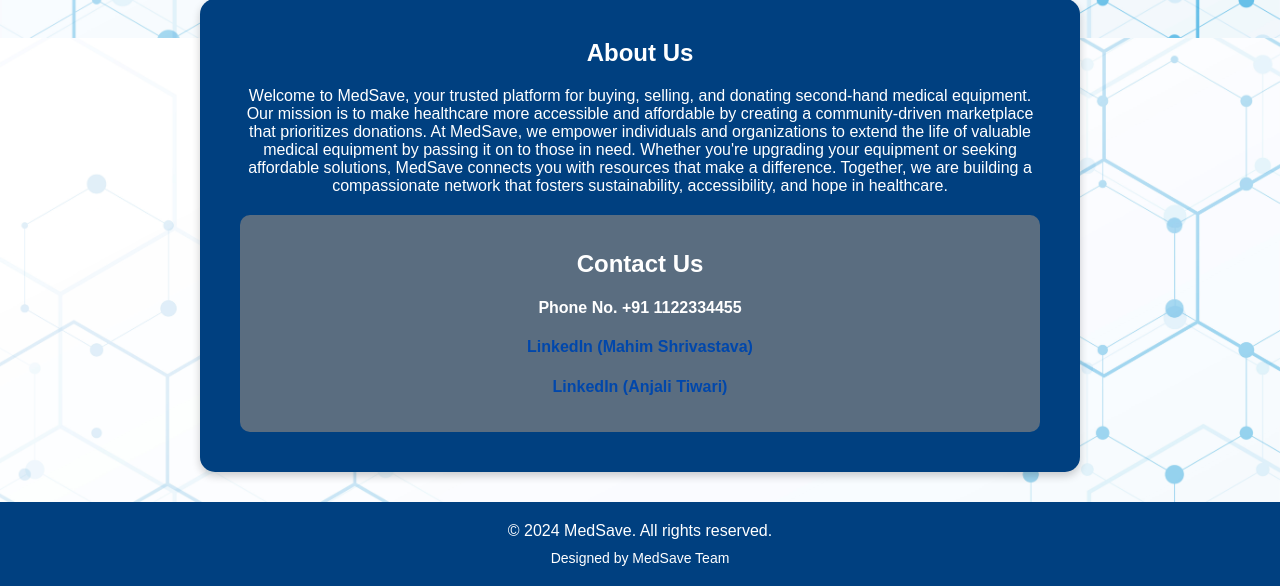
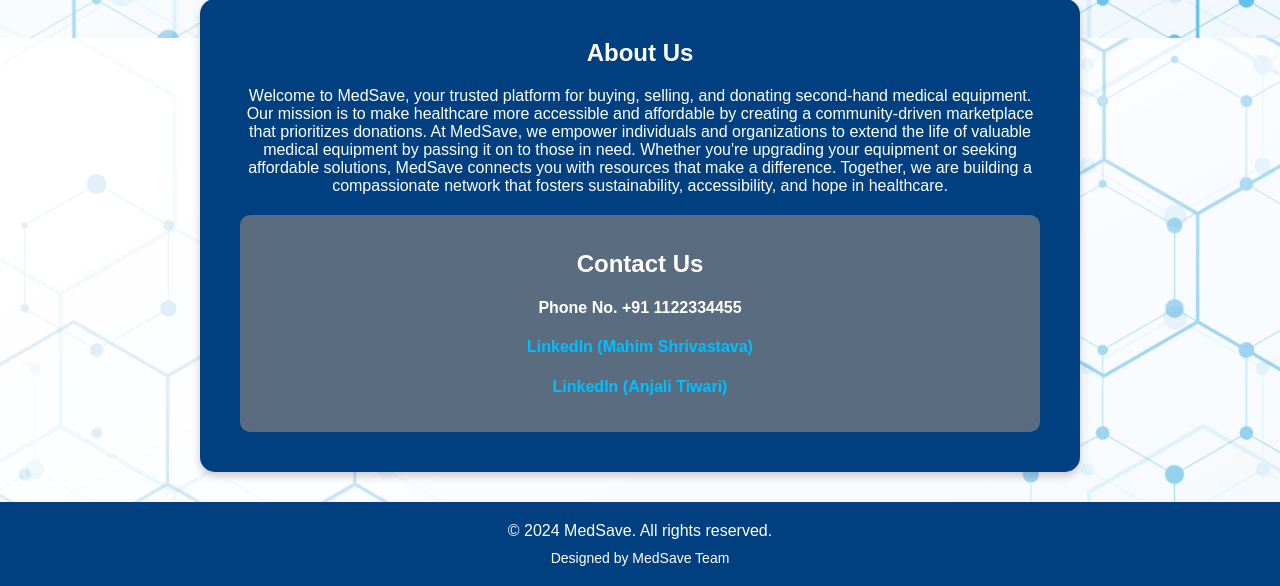
Before and after one commit to mahim2909/MedSave, a PHP site: page / in a window 1280 px wide. Shown: the part 893-1479 px from the top of the page. Run offline with PHP 8.4, Linux system fonts and the light colour scheme.

Commit message:
Update styles.css

```diff
--- a/styles.css
+++ b/styles.css
@@ -206,7 +206,7 @@ footer .footer-bottom {
 
 /* Hyperlink Styling */
 .contact-box a {
-    color: #0047ab; /* White hyperlinks */
+    color: #00bfff;
     text-decoration: none; /* Remove underline */
 }
 
```
